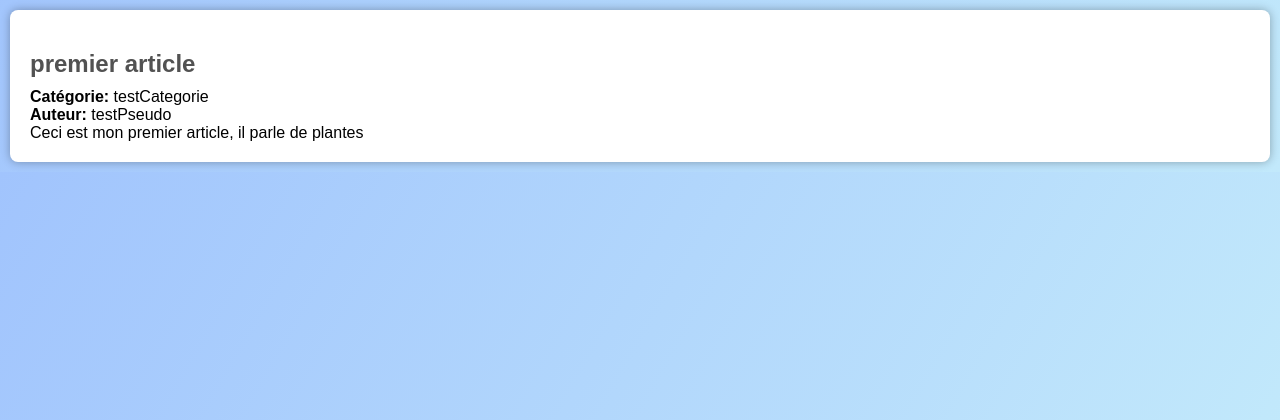
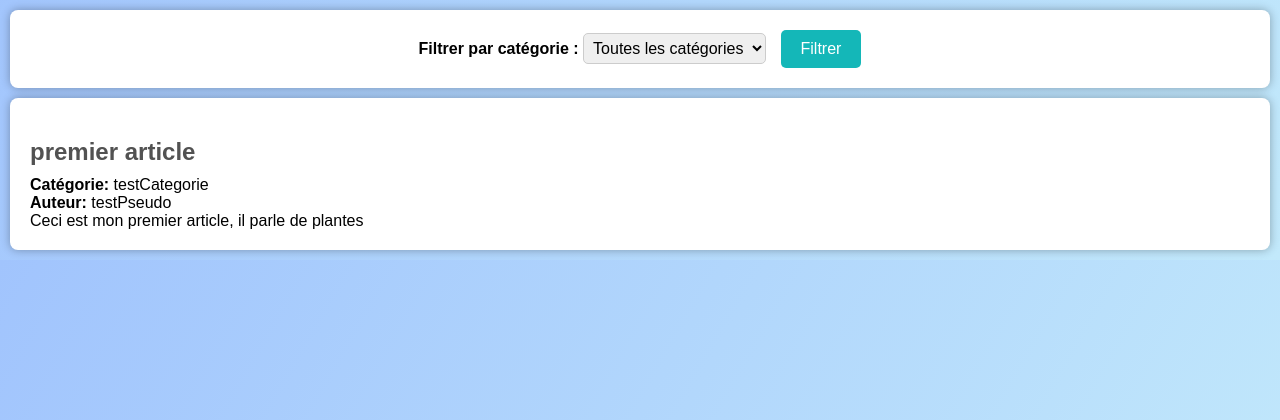
Before and after one commit to TLBTPTL/blog-php, a PHP site: page / in a window 1280 px wide. Shown: the part 118-538 px from the top of the page. Run offline with PHP 8.4, Linux system fonts and the light colour scheme; data comes from the database, SQL or seed files in the repository.

Commit message:
Ajout d'un filtre
Filtre

```diff
--- a/css/style.css
+++ b/css/style.css
@@ -1,15 +1,9 @@
-/* style.css */
-
 body {
     color: black;
     text-align: center;
     background-image: linear-gradient(120deg, #a1c4fd 0%, #c2e9fb 100%);
     font-family: Poppins, sans-serif;
 }
-
-/* style.css */
-
-/* ... Vos autres règles de style ... */
 
 .article {
     background: white;
@@ -21,7 +15,7 @@ body {
     text-decoration: none;
     color: #000;
     font-weight: normal;
-    display: block; /* Ajoutez cette propriété pour étendre le lien sur toute la largeur */
+    display: block;
 }
 
 .article h2 {
@@ -33,3 +27,40 @@ body {
 .article p {
     margin: 0;
 }
+
+form[method="get"] {
+    background: #fff;
+    border-radius: 8px;
+    box-shadow: 0px 0px 10px rgba(0, 0, 0, 0.3);
+    padding: 20px;
+    margin: 10px;
+    text-align: center;
+}
+
+label {
+    font-weight: bold;
+}
+
+select {
+    padding: 5px;
+    border: 1px solid #ccc;
+    border-radius: 5px;
+    font-size: 16px;
+}
+
+button {
+    background-color: #14B7B8;
+    color: white;
+    border: none;
+    padding: 10px 20px;
+    border-radius: 5px;
+    text-decoration: none;
+    cursor: pointer;
+    transition: background-color 0.3s ease;
+    font-size: 16px;
+    margin-left: 10px;
+}
+
+button:hover {
+    background-color: #0C7D7E;
+}
--- a/header.php
+++ b/header.php
@@ -51,6 +51,10 @@
             transition: background-color 0.3s ease;
             font-family: Poppins, sans-serif;
             font-size: 16px;
+        }
+
+        .btn-connexion:hover {
+            background-color: #0C7D7E;
         }
 
         .btn-deconnexion {
--- a/index.php
+++ b/index.php
@@ -2,7 +2,32 @@
 include_once 'header.php';
 include_once 'functionDataBase.php';
 $connexion = connectToDatabase();
-$_SESSION['erreurconnexion']=0;
+$_SESSION['erreurconnexion'] = 0;
+
+$selectedCategory = null;
+
+if (isset($_GET['categorie'])) {
+    $selectedCategory = $_GET['categorie'];
+    if ($selectedCategory === "") {
+        $sql = "SELECT idArticle, titreArticle, descriptionArticle, categorieArticle, pseudo FROM article";
+    } else {
+        $sql = "SELECT idArticle, titreArticle, descriptionArticle, categorieArticle, pseudo FROM article WHERE categorieArticle = :categorie";
+    }
+    $stmt = $connexion->prepare($sql);
+    if ($selectedCategory !== "") {
+        $stmt->bindParam(':categorie', $selectedCategory);
+    }
+    $stmt->execute();
+    $articles = $stmt->fetchAll(PDO::FETCH_ASSOC);
+} else {
+    $sql = "SELECT idArticle, titreArticle, descriptionArticle, categorieArticle, pseudo FROM article";
+    $stmt = $connexion->query($sql);
+    $articles = $stmt->fetchAll(PDO::FETCH_ASSOC);
+}
+
+$sql = "SELECT DISTINCT categorieArticle FROM article";
+$stmt = $connexion->query($sql);
+$categories = $stmt->fetchAll(PDO::FETCH_COLUMN);
 ?>
 
 <!DOCTYPE html>
@@ -14,19 +39,26 @@ $_SESSION['erreurconnexion']=0;
     <link rel="stylesheet" href="css/style.css">
 </head>
 <body>
-<?php
-$sql = "SELECT idArticle, titreArticle, descriptionArticle, categorieArticle, pseudo FROM article";
-$stmt = $connexion->query($sql);
-$articles = $stmt->fetchAll(PDO::FETCH_ASSOC);
+    <form method="get" action="index.php">
+        <label for="categorie">Filtrer par catégorie :</label>
+        <select name="categorie" id="categorie">
+            <option value="">Toutes les catégories</option>
+            <?php foreach ($categories as $category) : ?>
+                <option value="<?= $category; ?>" <?= $selectedCategory === $category ? 'selected' : ''; ?>>
+                    <?= $category; ?>
+                </option>
+            <?php endforeach; ?>
+        </select>
+        <button type="submit">Filtrer</button>
+    </form>
 
-foreach ($articles as $article) {
-    echo "<a href='article.php?id={$article['idArticle']}' class='article'>";
-    echo "<h2>{$article['titreArticle']}</h2>";
-    echo "<p><strong>Catégorie:</strong> {$article['categorieArticle']}</p>";
-    echo "<p><strong>Auteur:</strong> {$article['pseudo']}</p>";
-    echo "<p>{$article['descriptionArticle']}</p>";
-    echo '</a>';
-}
-?>
+    <?php foreach ($articles as $article) : ?>
+        <a href='article.php?id=<?= $article['idArticle'] ?>' class='article'>
+            <h2><?= $article['titreArticle'] ?></h2>
+            <p><strong>Catégorie:</strong> <?= $article['categorieArticle'] ?></p>
+            <p><strong>Auteur:</strong> <?= $article['pseudo'] ?></p>
+            <p><?= $article['descriptionArticle'] ?></p>
+        </a>
+    <?php endforeach; ?>
 </body>
 </html>
```
